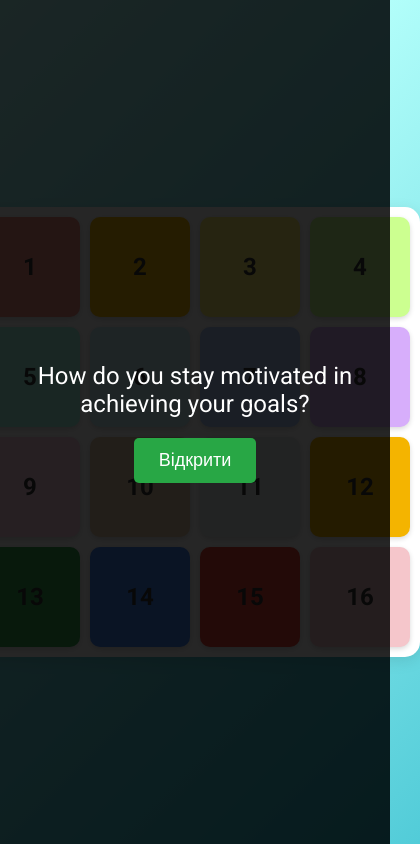
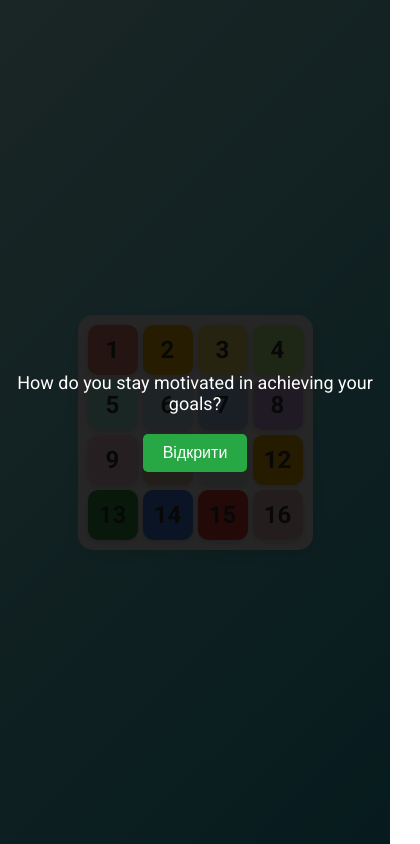
Before and after one commit to Illia-Oleksandr/my-puzzle-site, a plain HTML site: page index.html in a window 390 px wide. Both pictures are taken after a click on the element "10". Shown: the whole page, 420 px wide, since content can reach past the window. Drawn offline with Linux system fonts and the light colour scheme.

Commit message:
Did site responsive

```diff
--- a/styles.css
+++ b/styles.css
@@ -137,3 +137,47 @@
     );
     border-radius: 0;
 }
+
+/* Responsive styles */
+@media (max-width: 768px) {
+    #puzzle-container {
+        grid-template-columns: repeat(4, 75px);
+        grid-template-rows: repeat(4, 75px);
+        gap: 8px;
+    }
+
+    .puzzle-piece {
+        width: 75px;
+        height: 75px;
+    }
+
+    .puzzle-piece.revealed {
+        background-size: 300px 300px;
+    }
+}
+
+@media (max-width: 480px) {
+    #puzzle-container {
+        grid-template-columns: repeat(4, 50px);
+        grid-template-rows: repeat(4, 50px);
+        gap: 5px;
+    }
+
+    .puzzle-piece {
+        width: 50px;
+        height: 50px;
+    }
+
+    .puzzle-piece.revealed {
+        background-size: 200px 200px;
+    }
+
+    #question-text {
+        font-size: 18px;
+    }
+
+    #reveal-button {
+        font-size: 16px;
+        padding: 10px 20px;
+    }
+}
```
